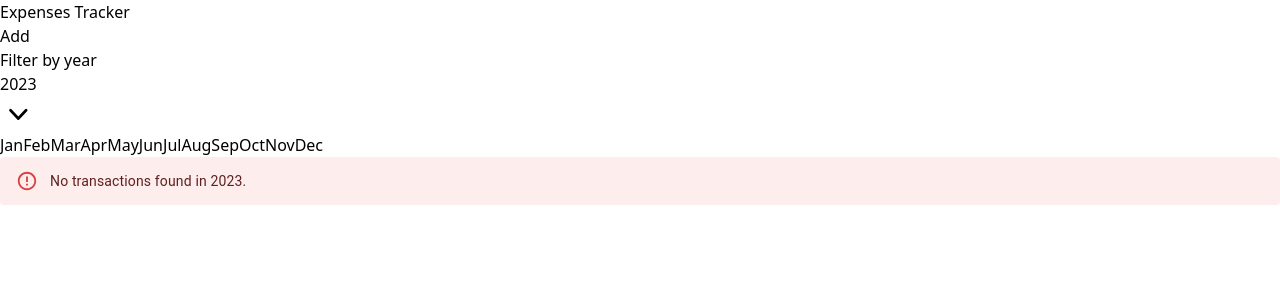
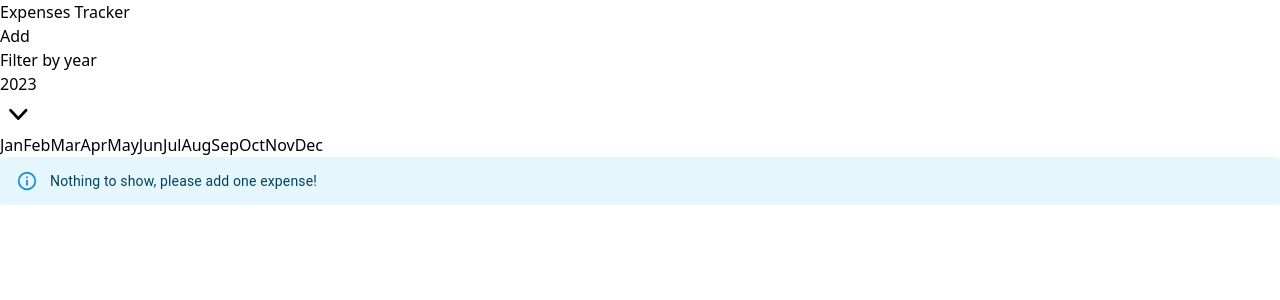
Before and after one commit to nicoPuegher/expenses-tracker, a React (Vite) app: page / in a window 1280 px wide. Shown: the top 300 px of the page. Built offline with nearby package versions, Linux system fonts and the light colour scheme; the HTML template or start-up script is replaced by a standard one.

Commit message:
make empty component reusable to display info alert at the start or when total goes back to 0

```diff
--- a/src/components/Main/Expenses/Displays/Empty.jsx
+++ b/src/components/Main/Expenses/Displays/Empty.jsx
@@ -2,12 +2,16 @@ import React from 'react';
 import Alert from '@mui/material/Alert';
 import PropTypes from 'prop-types';
 
-function Empty({ alert: { month, name, year } }) {
-  const txt = `No transactions found in ${month !== null ? name : year}.`;
-  return <Alert severity="error">{txt}</Alert>;
+function Empty({ type, alert: { month, name, year } }) {
+  const infoTxt = 'Nothing to show, please add one expense!';
+  const errorTxt = `No expenses found in ${month !== null ? name : year}.`;
+  const txt = type === 'info' ? infoTxt : errorTxt;
+
+  return <Alert severity={type}>{txt}</Alert>;
 }
 
 Empty.propTypes = {
+  type: PropTypes.string.isRequired,
   alert: PropTypes.instanceOf(Object).isRequired,
 };
 
--- a/src/components/Main/Expenses/Expenses.jsx
+++ b/src/components/Main/Expenses/Expenses.jsx
@@ -12,6 +12,7 @@ function Expenses() {
       filter: { active: fActive, current: currYear },
       month: { active: mActive, current: currMonth, name: currName },
     },
+    info,
     total,
   } = useContext(ExpensesContext);
 
@@ -21,7 +22,8 @@ function Expenses() {
   isEmpty = fActive ? total[hash] === 0 : exp[hash][currMonth].total === 0;
 
   const alert = { month: currMonth, name: currName, year: currYear };
-  if (isEmpty) return <Empty alert={alert} />;
+  if (isEmpty && info) return <Empty type="info" alert={alert} />;
+  if (isEmpty && !info) return <Empty type="error" alert={alert} />;
 
   return (
     <section className="overflow-y-scroll rounded bg-gray-300 px-2">
```
